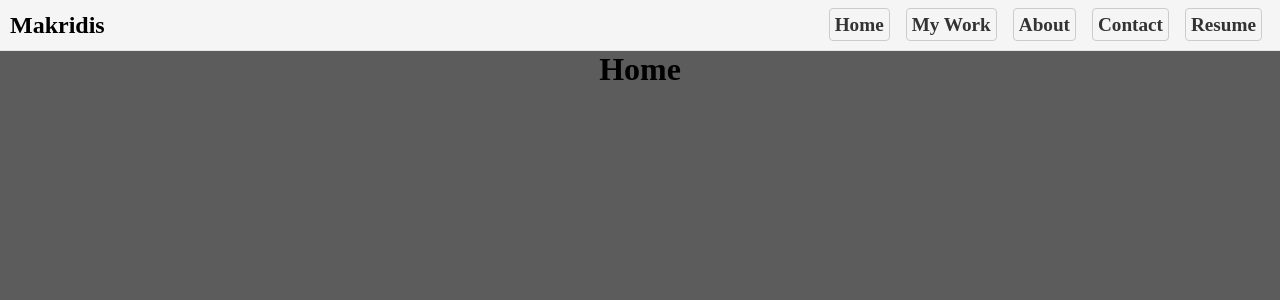
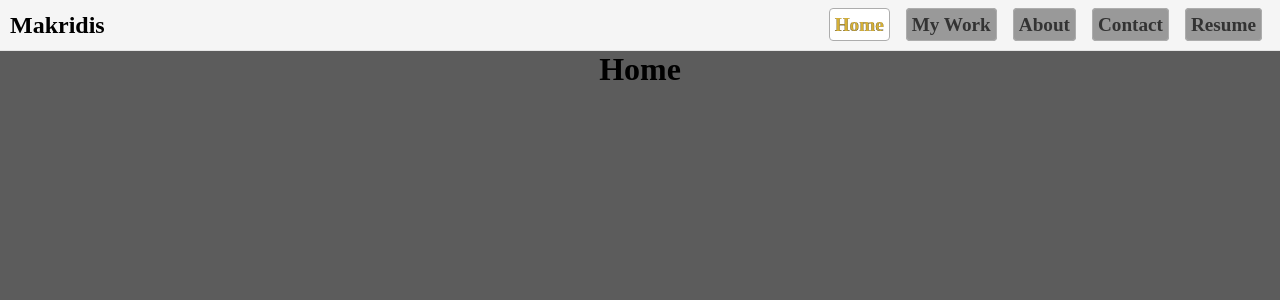
Before and after one commit to fmakrid/portfolio-site, a React (Create React App) app: page / in a window 1280 px wide. Shown: the top 300 px of the page. Built offline with nearby package versions, Linux system fonts and the light colour scheme.

Commit message:
FEATURE: Added active link highlight

```diff
--- a/src/components/Navbar.css
+++ b/src/components/Navbar.css
@@ -18,18 +18,26 @@
   padding: 0 0 0 10px;
 }
 
-#navbuttons a {
+a {
   margin: 8px;
-  border: 1px solid #ccc;
+  border: 1px solid #adadad;
   padding: 5px;
   text-decoration: none;
   color: #333;
   font-size: 1.2em;
-  font-weight: bold;
+  background-color: rgb(153, 153, 153);
   border-radius: 4px;
 }
 
 #navbuttons {
   margin: 10px;
-  background-color: #f5f5f5;
+  font-weight: bold;
 }
+
+nav a.active {
+  color: #d4af37;
+  background-color: #ffffff;
+  /* text-shadow: 1px 1px #000000; */
+  -webkit-text-stroke-width: 0.2px;
+  -webkit-text-stroke-color: black;
+}
--- a/src/components/Navbar.js
+++ b/src/components/Navbar.js
@@ -7,19 +7,19 @@ function Navbar() {
     <div id="navbar">
       <h2>Makridis</h2>
       <nav id="navbuttons">
-          <NavLink to="/" activeStyle>
+          <NavLink to="/" activeStyle={{color: "gold"}}>
             Home
           </NavLink>
-          <NavLink to="/projects" activeStyle>
+          <NavLink to="/projects" activeStyle={{color: "gold"}}>
             My Work
           </NavLink>
-          <NavLink to="/about" activeStyle>
+          <NavLink to="/about" activeStyle={{color: "gold"}}>
             About
           </NavLink>
-          <NavLink to="/contact" activeStyle>
+          <NavLink to="/contact" activeStyle={{color: "gold"}}>
             Contact
           </NavLink>
-          <NavLink to="/resume" activeStyle>
+          <NavLink to="/resume" activeStyle={{color: "gold"}}>
             Resume
           </NavLink>
       </nav>
```
